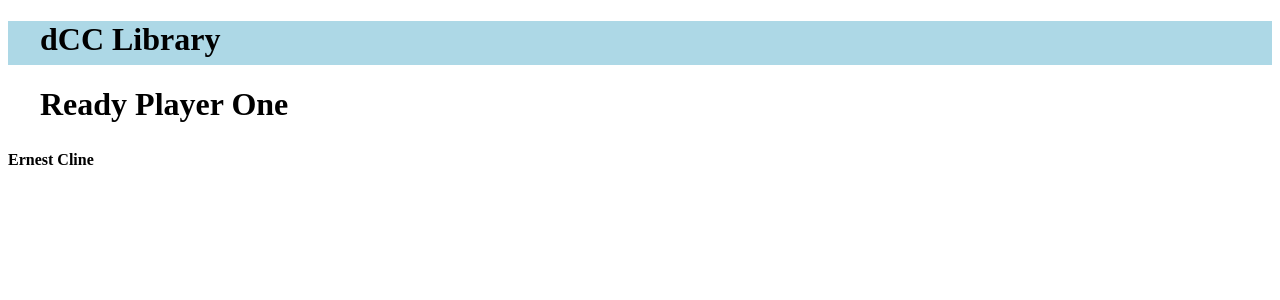
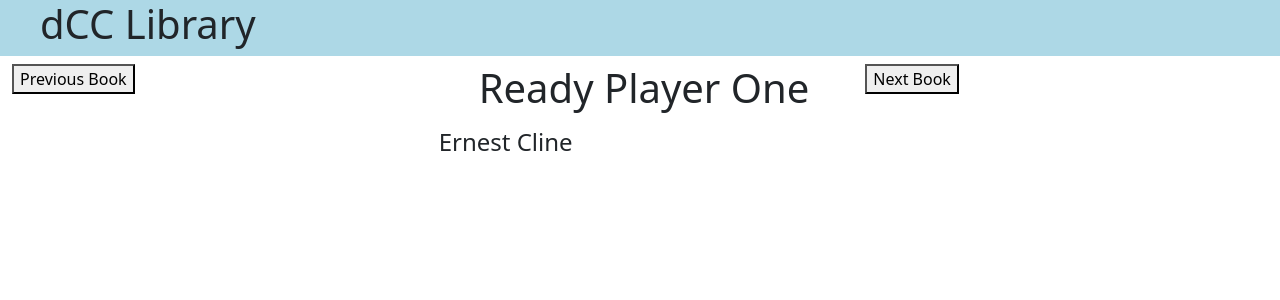
Before and after one commit to steveaclark82/DCCLibrary, a React (Create React App) app: page / in a window 1280 px wide. Shown: the top 300 px of the page. Built offline with nearby package versions, Linux system fonts and the light colour scheme.

Commit message:
Completed nav functionality for going to next asnd previous books

```diff
--- a/src/Components/App.jsx
+++ b/src/Components/App.jsx
@@ -15,7 +15,26 @@
             bookNumber: 0
         };
     }
-
+    goToNextBook = () => {
+        let tempBookNumber = this.state.bookNumber;
+        tempBookNumber++;
+        if(tempBookNumber === this.books.length){
+            tempBookNumber = 0;
+        }
+        this.setState({
+            bookNumber: tempBookNumber
+        });
+    }
+    goToPreviousBook = () => {
+        let tempBookNumber = this.state.bookNumber;
+        tempBookNumber--;
+        if(tempBookNumber < 0){
+            tempBookNumber = this.books.length - 1;
+        }
+        this.setState({
+            bookNumber: tempBookNumber
+        });
+    }
     render(){
         return(
             <div className="container-fluid">
@@ -23,6 +42,7 @@
                 <div className="row">
                     <div className="col-md-4">
                         {/*Button here to move to previous book viewed*/}
+                        <button onClick={this.goToPreviousBook}>Previous Book</button>
                     </div>
                     <div className="col-md-4">
                         {/*Display book with cover here*/}
@@ -31,6 +51,7 @@
                     </div>
                     <div className="col-md-4">
                         {/*Button here to move to next book viewed*/}
+                        <button onClick={this.goToNextBook}>Next Book</button>
                     </div>
                 </div>
             </div>
--- a/src/index.js
+++ b/src/index.js
@@ -1,6 +1,6 @@
 import React from 'react';
 import reactDom from "react-dom";
 import App from './Components/App';
-
+import 'bootstrap/dist/css/bootstrap.css'
 
 reactDom.render(<App/>, document.getElementById('root'));
```
